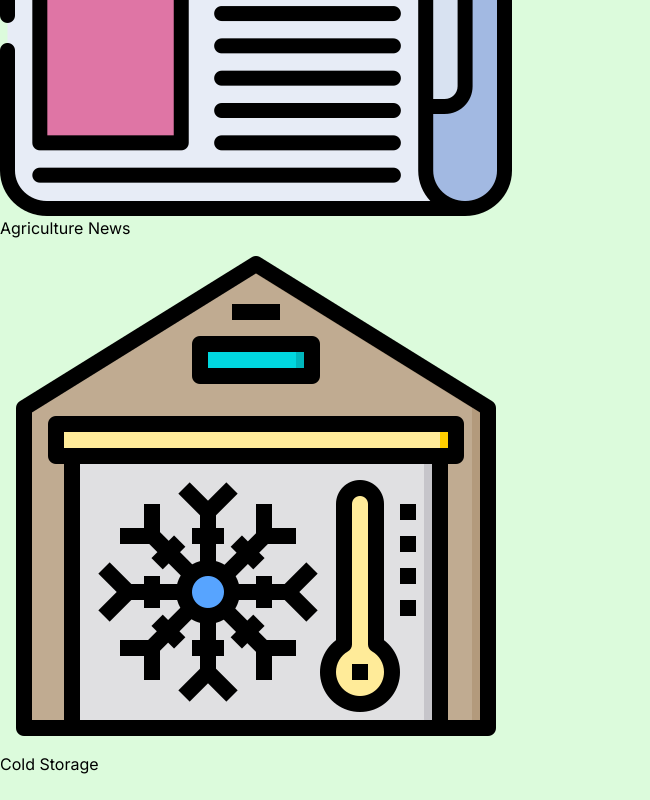
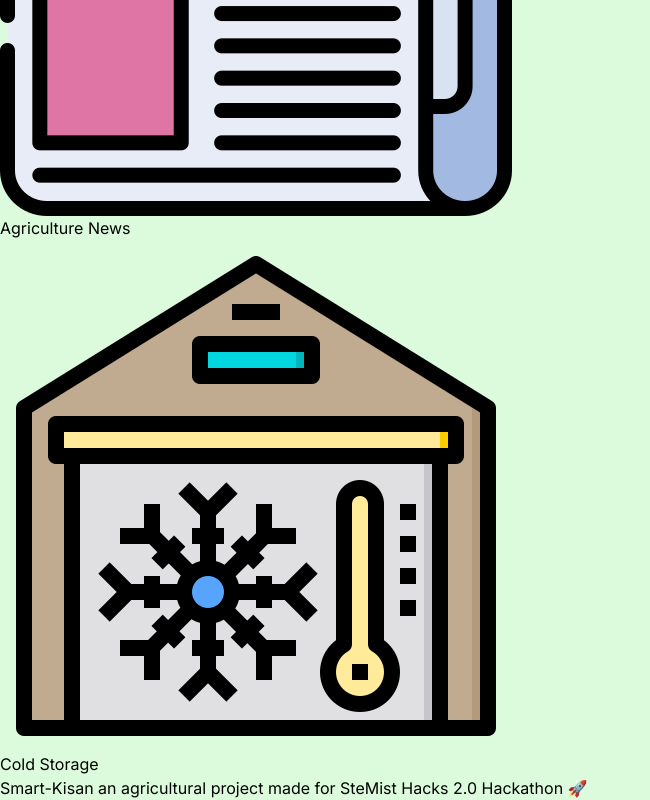
Before and after one commit to gaurav-goswami/Smart-Kisan, a React (Vite) app in the folder client/: page / in a window 1280 px wide. Shown: the part 5332-6132 px from the top of the page, without its empty margins (0-650 px from the left). Before the commit the page ends 6108 px from the top, so only its background shows below. Built offline with nearby package versions, Linux system fonts and the light colour scheme.

Commit message:
added footer

```diff
--- a/client/src/Wrapper/MainWrapper.jsx
+++ b/client/src/Wrapper/MainWrapper.jsx
@@ -1,5 +1,6 @@
 import React from 'react'
 import Navbar from '../components/Header/Navbar'
+import Footer from '../components/Footer/Footer'
 
 const MainWrapper = ({children}) => {
   return (
@@ -9,6 +10,7 @@ const MainWrapper = ({children}) => {
             <div className='mt-[45px]'>
                 {children}
             </div>
+            <Footer />
         </div>
     </>
   )
--- /dev/null
+++ b/client/src/components/Footer/Footer.jsx
@@ -0,0 +1,13 @@
+import React from 'react'
+
+const Footer = () => {
+  return (
+    <>
+        <footer className='w-full bg-green-400 text-center h-[100px] flex justify-center items-center font-semibold mt-4'>
+            <p>Smart-Kisan an agricultural project made for SteMist Hacks 2.0 Hackathon 🚀</p>
+        </footer>
+    </>
+  )
+}
+
+export default Footer
```
